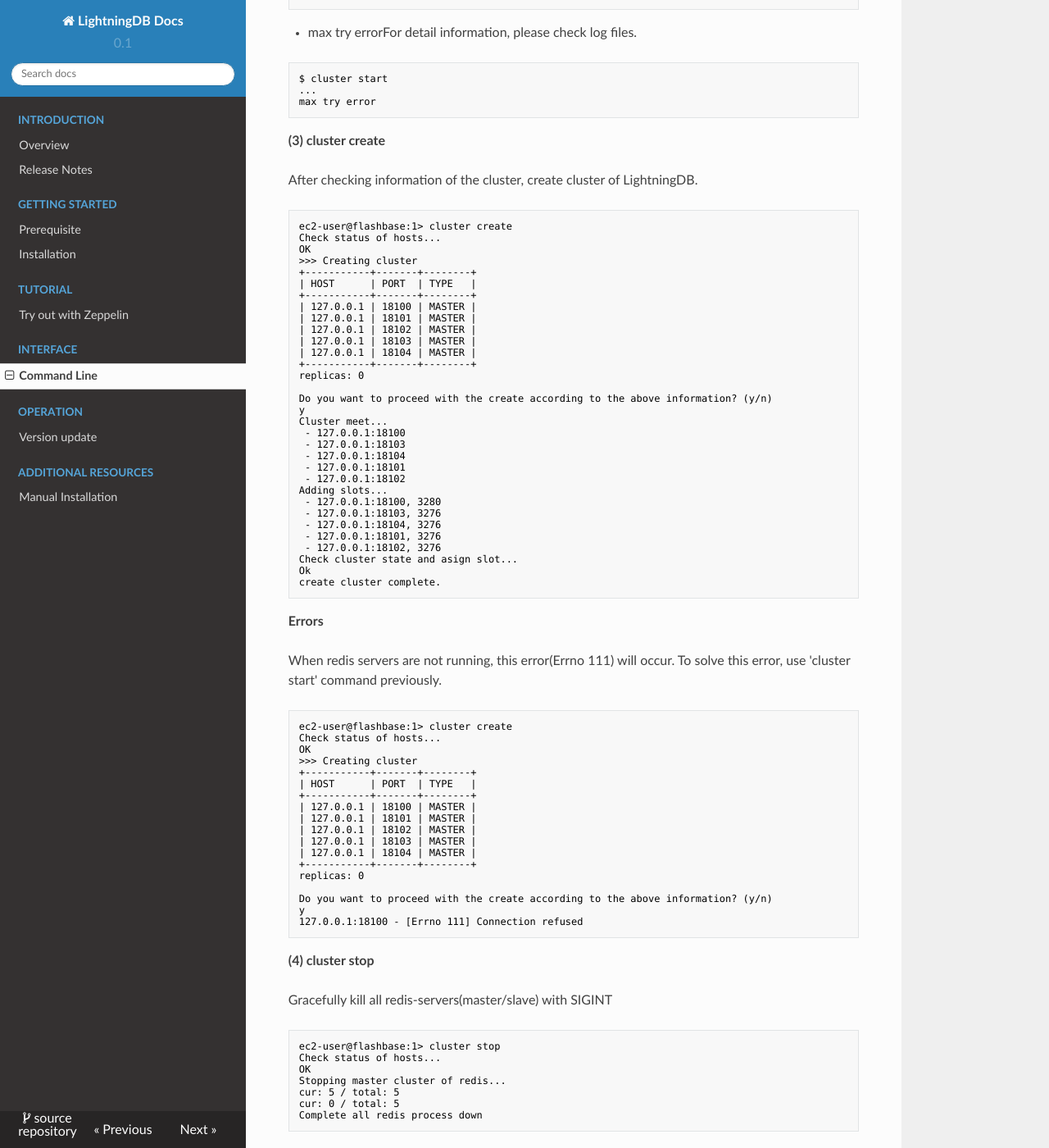
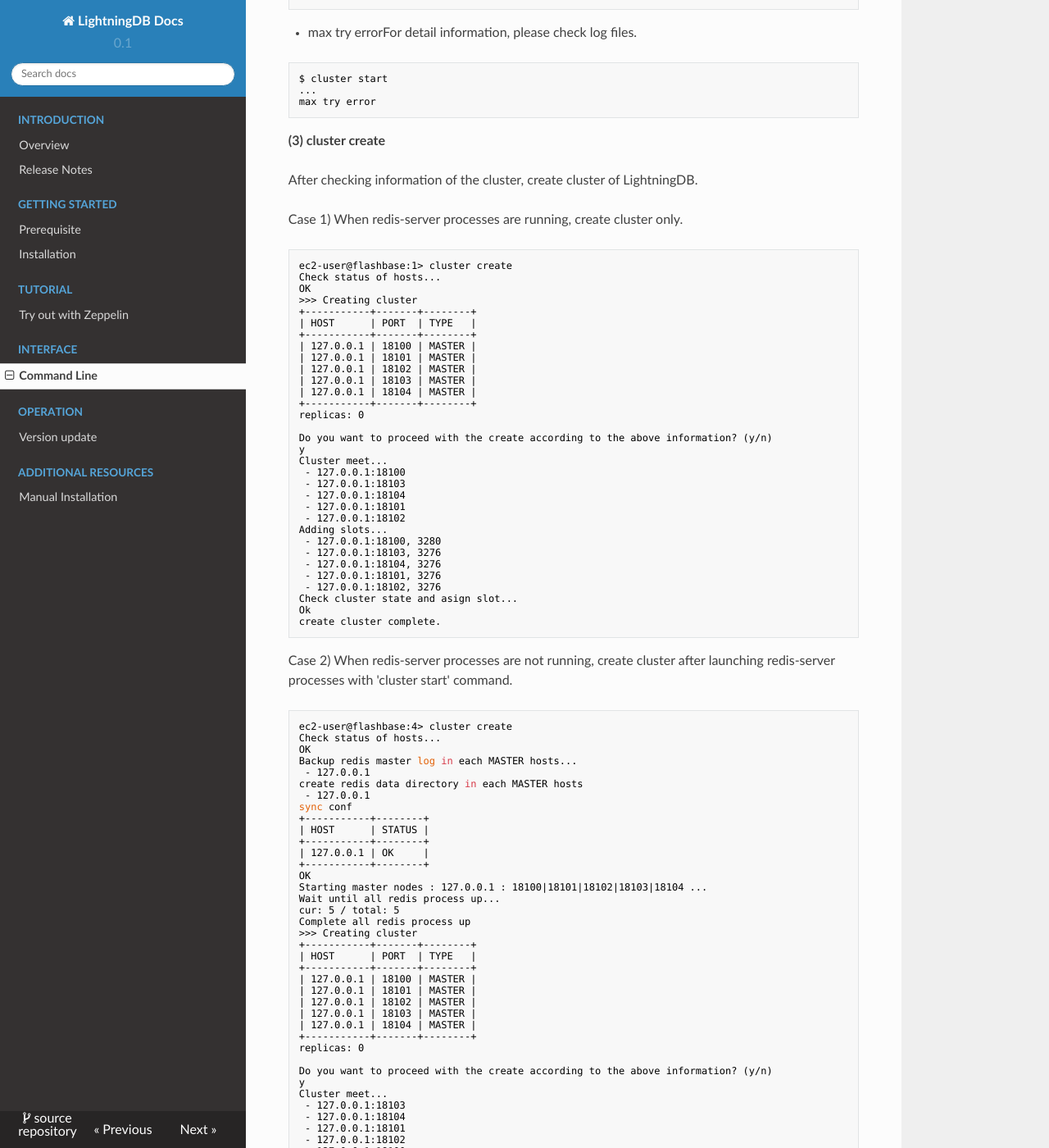
Before and after one commit to mnms/docs, an MkDocs documentation site: the page built from docs/command-line-interface.md, in a window 1280 px wide and 1400 px high, scrolled down 2475 px. Shown: the whole window at 82% size. Built offline with MkDocs 1.6.1, drawn with Linux system fonts in a browser that asks for light colours; nearby versions of some CDN libraries; some of the changed text lies outside the part shown.

Commit message:
modify manual about 'cluster create' - If redis-server is not running, call 'cluster start' previously

````diff
--- a/docs/command-line-interface.md
+++ b/docs/command-line-interface.md
@@ -147,6 +147,8 @@ max try error
 
 After checking information of the cluster, create cluster of LightningDB.
 
+Case 1) When redis-server processes are running, create cluster only.
+
 ``` bash
 ec2-user@flashbase:1> cluster create
 Check status of hosts...
@@ -177,6 +179,58 @@ Adding slots...
  - 127.0.0.1:18104, 3276
  - 127.0.0.1:18101, 3276
  - 127.0.0.1:18102, 3276
+Check cluster state and asign slot...
+Ok
+create cluster complete.
+```
+
+Case 2) When redis-server processes are not running, create cluster after launching redis-server processes with 'cluster start' command.
+
+``` bash
+ec2-user@flashbase:4> cluster create
+Check status of hosts...
+OK
+Backup redis master log in each MASTER hosts...
+ - 127.0.0.1
+create redis data directory in each MASTER hosts
+ - 127.0.0.1
+sync conf
++-----------+--------+
+| HOST      | STATUS |
++-----------+--------+
+| 127.0.0.1 | OK     |
++-----------+--------+
+OK
+Starting master nodes : 127.0.0.1 : 18100|18101|18102|18103|18104 ...
+Wait until all redis process up...
+cur: 5 / total: 5
+Complete all redis process up
+>>> Creating cluster
++-----------+-------+--------+
+| HOST      | PORT  | TYPE   |
++-----------+-------+--------+
+| 127.0.0.1 | 18100 | MASTER |
+| 127.0.0.1 | 18101 | MASTER |
+| 127.0.0.1 | 18102 | MASTER |
+| 127.0.0.1 | 18103 | MASTER |
+| 127.0.0.1 | 18104 | MASTER |
++-----------+-------+--------+
+replicas: 0
+
+Do you want to proceed with the create according to the above information? (y/n)
+y
+Cluster meet...
+ - 127.0.0.1:18103
+ - 127.0.0.1:18104
+ - 127.0.0.1:18101
+ - 127.0.0.1:18102
+ - 127.0.0.1:18100
+Adding slots...
+ - 127.0.0.1:18103, 3280
+ - 127.0.0.1:18104, 3276
+ - 127.0.0.1:18101, 3276
+ - 127.0.0.1:18102, 3276
+ - 127.0.0.1:18100, 3276
 Check cluster state and asign slot...
 Ok
 create cluster complete.
@@ -581,7 +635,21 @@ With the following commands, you can check the status of the cluster.
 - Send PING
 
 ``` bash
-> cli ping --all
+ec2-user@flashbase:1> cli ping --all
++-----------------+--------+
+| addr            | stdout |
++-----------------+--------+
+| 127.0.0.1:18100 | PONG   |
+|                 |        |
+| 127.0.0.1:18101 | PONG   |
+|                 |        |
+| 127.0.0.1:18102 | PONG   |
+|                 |        |
+| 127.0.0.1:18103 | PONG   |
+|                 |        |
+| 127.0.0.1:18104 | PONG   |
+|                 |        |
++-----------------+--------+
 ```
 
 - Check the status of the cluster
````
Also changed, not shown: docs/install-fbctl.md (+22 -15 lines).
